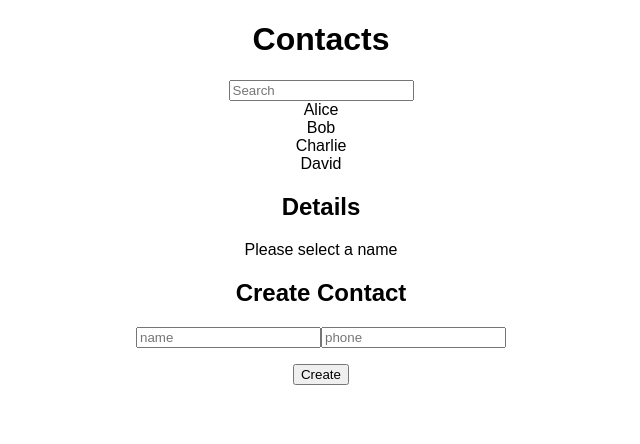
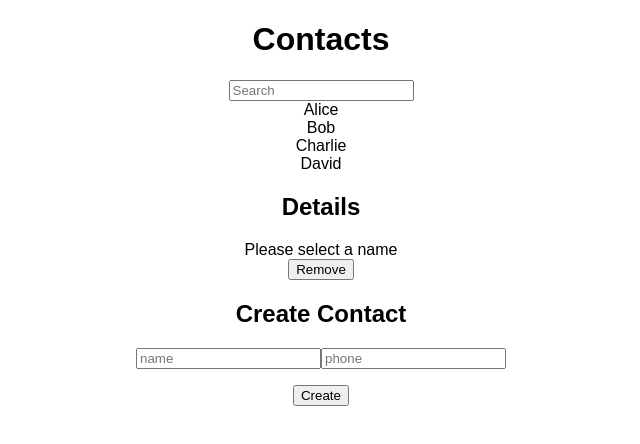
Before and after one commit to queued37/react-practice, a React (Create React App) app: page / in a window 1280 px wide. Shown: the top 444 px of the page, without its empty margins (319-959 px from the left). Built offline with nearby package versions, Linux system fonts and the light colour scheme.

Commit message:
Add remove contact feature

```diff
--- a/src/components/Contact.js
+++ b/src/components/Contact.js
@@ -44,6 +44,10 @@
     }
 
     handleRemove() {
+        if (this.state.selectedKey < 0) {
+            return
+        }
+
         this.setState({
             contacts: update(this.state.contacts, {$splice: [[this.state.selectedKey, 1]]}),
             selectedKey: -1
@@ -93,6 +97,7 @@
                 <ContactDetails
                     isSelected={this.state.selectedKey !== -1}
                     contact={this.state.contacts[this.state.selectedKey]}
+                    onRemove={this.handleRemove}
                 />
                 <ContactCreate
                     onCreate={this.handleCreate}
--- a/src/components/ContactDetails.js
+++ b/src/components/ContactDetails.js
@@ -15,6 +15,7 @@
             <div>
                 <h2>Details</h2>
                 {this.props.isSelected ? details : blank}
+                <button onClick={this.props.onRemove}>Remove</button>
             </div>
         )
     }
@@ -26,11 +27,13 @@
         phone: PropTypes.string,
     }),
     isSelected: PropTypes.bool,
+    onRemove: PropTypes.func,
 }
 
 ContactDetails.defaultProps = {
     contact: {
         name: '',
         phone: '',
-    }
+    },
+    onRemove: () => { console.error('onRemove not defined ') }
 }
```
